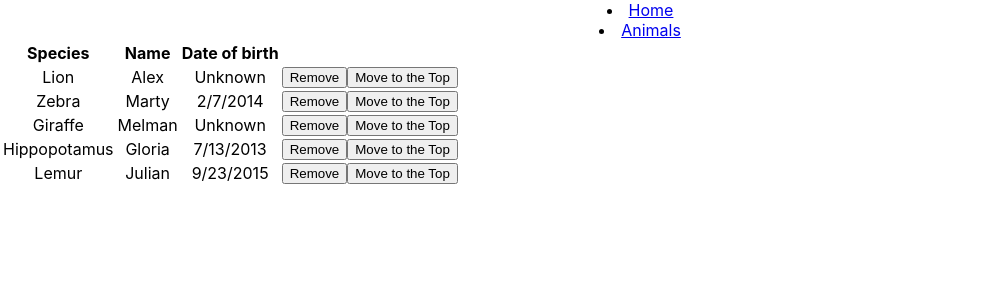
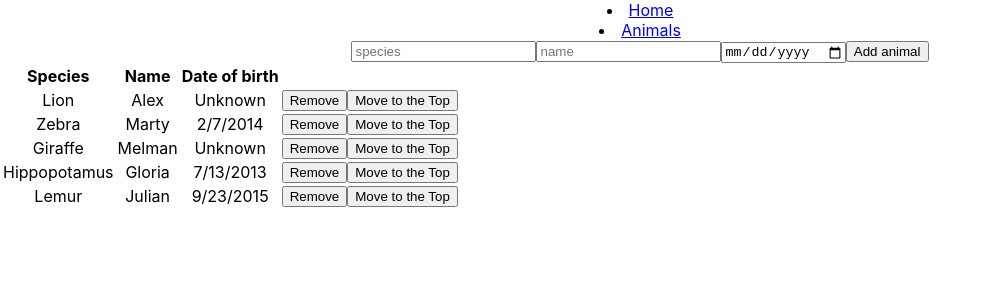
Before and after one commit to Dalibor898/zoo-app, a React (Create React App) app: page /animals in a window 1280 px wide. Shown: the top 300 px of the page, without its empty margins (0-988 px from the left). Built offline with nearby package versions, Linux system fonts and the light colour scheme.

Commit message:
inplemented form for adding new animals to the list

```diff
--- a/src/pages/AnimalList.js
+++ b/src/pages/AnimalList.js
@@ -2,6 +2,13 @@ import { useState } from "react";
 import AnimalService from "../services/AnimalService";
 
 function AnimalList() {
+  const [newAnimal, setNewAnimal] = useState([
+    {
+      species: '',
+      name: '',
+      yearOfBirth: '',
+    }
+  ])
   const [animals, setAnimal] = useState(AnimalService.getAll());
 
   const remove = (animalIndex) => {
@@ -16,8 +23,46 @@ function AnimalList() {
     setAnimal([animals[animalIndex], ...animals.slice(0, animalIndex), ...animals.slice(animalIndex + 1)])
   }
 
+  const handleSpeciesChange = (e) => {
+    setNewAnimal({
+      ...newAnimal,
+      species: e.target.value,
+    })
+  }
+
+  const handleNameChange = (e) => {
+    setNewAnimal({
+      ...newAnimal,
+      name: e.target.value,
+    })
+  }
+
+  const handleDateChange = (e) => {
+    setNewAnimal({
+      ...newAnimal,
+      yearOfBirth: new Date(e.target.value),
+    })
+  }
+
+  const addAnimal = (e) => {
+    e.preventDefault();
+
+    setAnimal([...animals, newAnimal])
+    setNewAnimal({
+      species: '',
+      name: '',
+      yearOfBirth: '',
+    })
+  }
+
   return (
     <div>
+      <form onSubmit={addAnimal}>
+        <input type="text" placeholder="species" onChange={handleSpeciesChange}/>
+        <input type="text" placeholder="name" onChange={handleNameChange}/>
+        <input type="date" onChange={handleDateChange}/>
+        <button>Add animal</button>
+      </form>
       <table>
         <thead>
           <tr>
--- a/src/services/AnimalService.js
+++ b/src/services/AnimalService.js
@@ -18,6 +18,12 @@ class AnimalService {
 
     return true
   }
+
+  add(newAnimal) {
+    this.animals.push({...newAnimal})
+
+    return this.animals[this.animals.length - 1]
+  }
 }
 
 export default new AnimalService();
```
